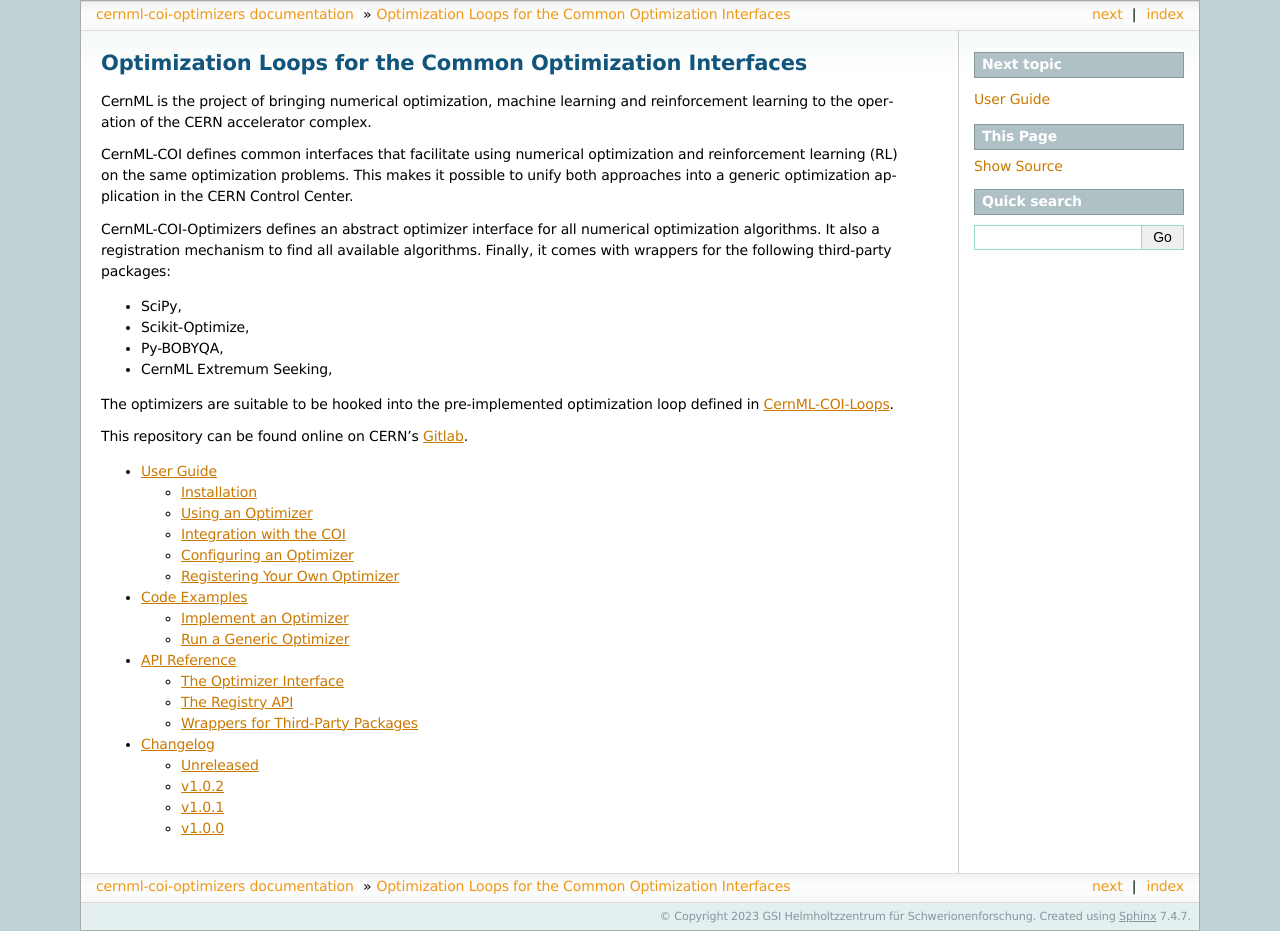
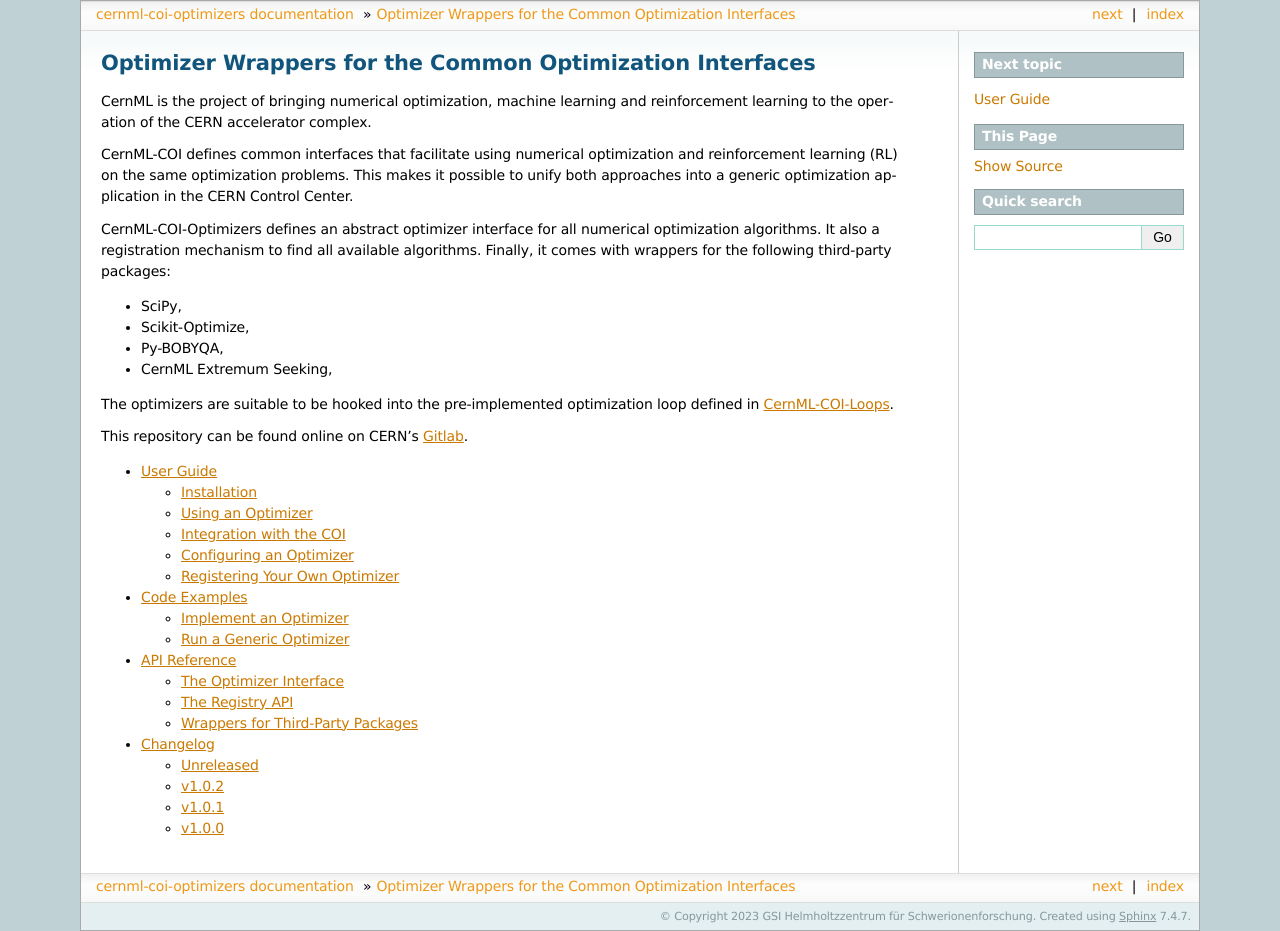
Before and after one commit to geoff-project/coi-optimizers, a Sphinx documentation site: the page built from docs/index.rst, in a window 1280 px wide. Built offline with Sphinx 7.4.7, drawn with Linux system fonts in a browser that asks for light colours; the version number could not be read and is left out.

Commit message:
Fix project name in README.md and index.rst.

```diff
--- a/docs/changelog.rst
+++ b/docs/changelog.rst
@@ -15,6 +15,7 @@
 
 - ADD: Convenience functions `~cernml.optimizers.make_solve_func()` and
   `~cernml.optimizers.solve()`.
+- FIX: Various small documentation improvements.
 
 v1.0.2
 ------
--- a/docs/index.rst
+++ b/docs/index.rst
@@ -4,7 +4,7 @@
 
     SPDX-License-Identifier: GPL-3.0-or-later OR EUPL-1.2+
 
-Optimization Loops for the Common Optimization Interfaces
+Optimizer Wrappers for the Common Optimization Interfaces
 =========================================================
 
 CernML is the project of bringing numerical optimization, machine learning and
--- a/pyproject.toml
+++ b/pyproject.toml
@@ -27,7 +27,7 @@
     'typing-extensions; python_version<"3.11"',
 ]
 classifiers = [
-    'Development Status :: 3 - Alpha',
+    'Development Status :: 5 - Stable',
     'Environment :: Console',
     'Intended Audience :: Science/Research',
     'Natural Language :: English',
```
Also changed, not shown: README.md (+1 -1 lines).
